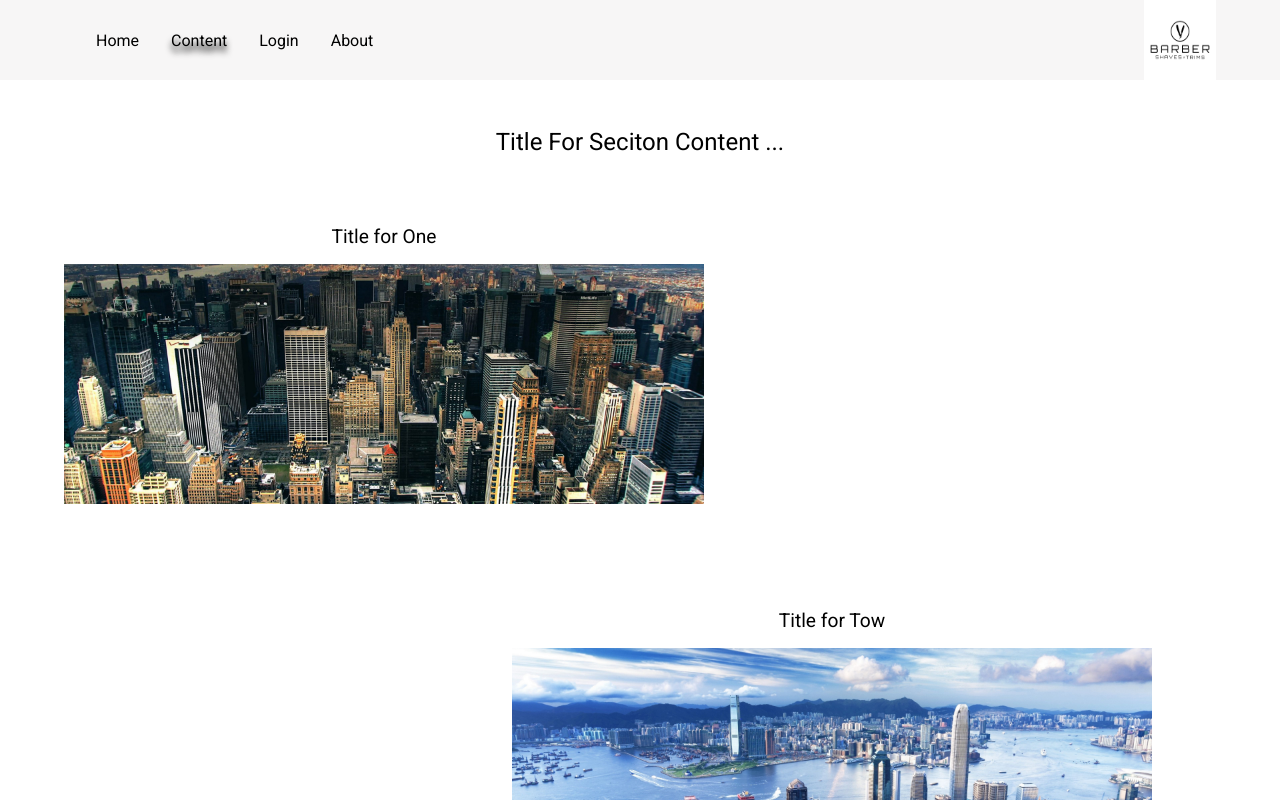
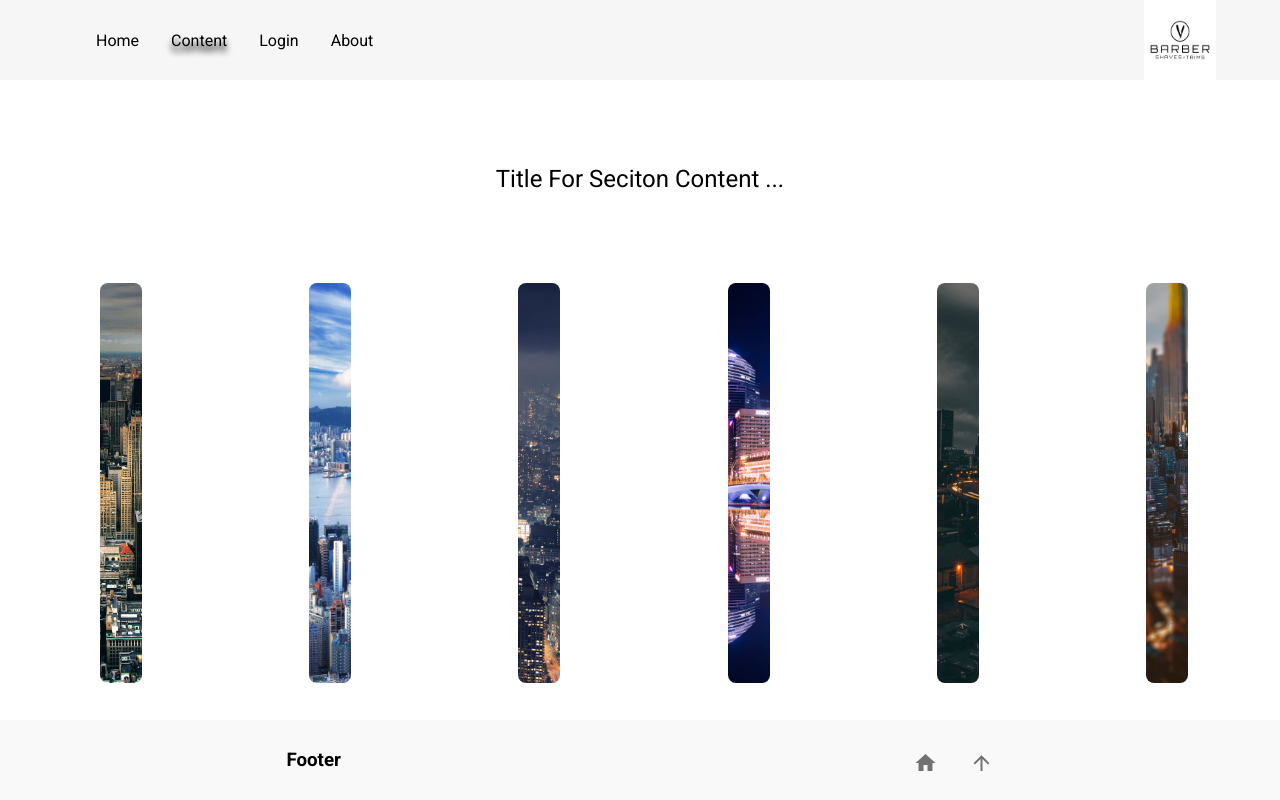
Before and after one commit to XxSharkDesertxX/MainProject, a Nuxt app: page /Content in a window 1280 px wide. Shown: the top 800 px of the page. Built offline with nearby package versions, Linux system fonts and the light colour scheme; a web font is replaced by a local one.

Commit message:
change style content

```diff
--- a/components/ItemContent/index.vue
+++ b/components/ItemContent/index.vue
@@ -1,13 +1,10 @@
 <template>
     <div class="content_item">
-        <div class="img_content">
              <div class="discreption_item">
-                <nuxt-link :to="`Content/${id}`" class="nuxt_link_item">
-                    <h4>{{title}}</h4>
+                    <nuxt-link :to="`Content/${id}`" class="nuxt_link_item">
+                    <img :src="img" alt="image">
                 </nuxt-link>
              </div>
-                <img :src="img" alt="">
-        </div>
     </div>
 </template>
 
@@ -25,36 +22,31 @@ export default {
 
 <style lang="css">
     .content_item{
-        width: 50%;
-        height: 40vh;
-        margin: 4rem 0;
-        margin-left: 5%;
-    }
-    .content_item:nth-child(even){
-        margin-left: 40%;
-    }
-    .img_content{
-        width: 100%;
-        height: 30vh;
-        display: flex; justify-content: center; align-items: center;
-        flex-direction: column;
-    }
-    .content_item .img_content img{
-        width: 100%; height: 100%;
-        object-fit: cover;
+        width: 20%;
+        height: 50vh;
+        display: flex; justify-content: center;
+        transition: all .6s;
     }
     .discreption_item{
-        width: 50%;
-        text-align: center;
+        width: 20%;
+        height: 100%;
+        transition: all .6s;
     }
-    .discreption_item h4{
-        margin: 1rem 0;
-        font-weight: normal;
-        font-size: 1.2rem;
+    .content_item:hover{
+        width: 100%;
+        transform: scale(1.1);
+    }
+    .content_item:hover .discreption_item{
+        width: 70%;
     }
     .nuxt_link_item{
-        text-decoration: none;
-        color: #000;
-        transition: all .6s;
+        width: 100%;
+        height: 100%;
+    }
+    .nuxt_link_item img{
+        width: 100%; height: 50vh;
+        object-fit: cover;
+        border-radius: .5rem;
+        overflow: hidden;
     }
 </style>
--- a/components/LoginUser/index.vue
+++ b/components/LoginUser/index.vue
@@ -2,7 +2,7 @@
     <div class="log_container">
 
         <div class="alert_pas" v-if="checkPassword">
-            <p>Alert for passord .....</p>
+            <p>Alert For Password .....</p>
         </div>
 
          <div class="title_login">
@@ -65,7 +65,7 @@
 
             <div class="footer_login">
                 <div>
-                    <v-btn @click="newUsers">
+                    <v-btn @click="newUsers" class="button_login">
                         {{singup ? "SingUp" : "Login"}}
                     </v-btn>
                 </div>
@@ -143,6 +143,10 @@ export default {
     .log_container{
         width: 70%;
         height: 50%;
+        transition: all .6s;
+    }
+    .log_container:hover{
+        filter: drop-shadow(1px 2px 10px black);
     }
     .title_login{
         margin-bottom: 1.5rem;
@@ -156,6 +160,9 @@ export default {
         margin: 1rem 0;
         display: flex; justify-content: center; align-items: center;
         width: 50%;
+        transition: all .3s .3s;
+        border-bottom: 1px solid transparent;
+        padding-bottom: .5rem;
     }
     .body_login_item input{
         border: none; outline: none;
@@ -169,6 +176,9 @@ export default {
     }
     .alert_pas{
         margin-bottom: 1rem;
-        color:red;
+        color:rgb(223, 35, 35);
+    }
+    .footer_login .button_login{
+        color: green;
     }
 </style>
--- a/data/index.js
+++ b/data/index.js
@@ -33,6 +33,13 @@ export default[
             src: `${require(`@/static/image_logo/5.jpg`)}`,
             id:4
 
+        },
+        {
+            title:"Title for six",
+            subtitle:"lLorem ipsum dolor sit amet consectetur adipisicing elit. Quo autem aperiam voluptas velit quia qui rerum? Nemo magni sequi quidem pariatur eligendi amet illo labore maxime, impedit, facilis magnam delectus?",
+            src: `${require(`@/static/image_logo/wallpaper1.jpg`)}`,
+            id:5
+
         }
 
 ];
--- a/pages/Content/index.vue
+++ b/pages/Content/index.vue
@@ -57,5 +57,9 @@ export default {
     }
     .container_item_content{
         width: 100%;
+        display: flex;
+        height: 50vh;
+        padding: 0 .5rem;
+        padding-left: 1rem;
     }
 </style>
```
